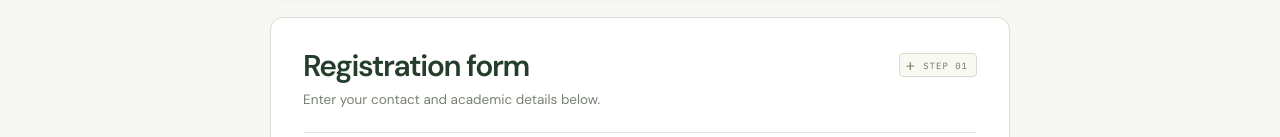
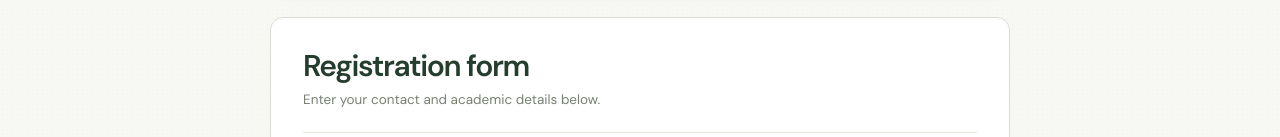
Before and after one commit to smallpenis856-sys/form-, a React (Vite) app: page / in a window 1280 px wide. Shown: the part 293-430 px from the top of the page. Built offline with nearby package versions, Linux system fonts and the light colour scheme.

Commit message:
Remove STEP 01 and STEP 02 badges from registration form headings
Co-authored-by: arena-agent <297053741+arena-agent@users.noreply.github.com>

```diff
--- a/src/components/InquiryForm.tsx
+++ b/src/components/InquiryForm.tsx
@@ -184,7 +184,6 @@ export function InquiryForm({ onSaved, onGenerated }: { onSaved: () => void; onG
         <div className="form-heading">
           <div className="form-title-row">
             <h2 id="notice-step-heading" ref={noticeHeadingRef} tabIndex={-1}>Fee &amp; payment notice</h2>
-            <span className="form-number"><span className="tiny-cross">+</span> STEP 02</span>
           </div>
           <p>Review the fee notice, select your university or college category, and confirm to generate your challan.</p>
         </div>
@@ -224,7 +223,7 @@ export function InquiryForm({ onSaved, onGenerated }: { onSaved: () => void; onG
   return (
     <section className="form-card" id="inquiry-form" aria-labelledby="form-heading" tabIndex={-1}>
       <div className="form-heading">
-        <div className="form-title-row"><h2 id="form-heading">Registration form</h2><span className="form-number"><span className="tiny-cross">+</span> STEP 01</span></div>
+        <div className="form-title-row"><h2 id="form-heading">Registration form</h2></div>
         <p>Enter your contact and academic details below.</p>
       </div>
       <form ref={formRef} noValidate onSubmit={handleContinue} aria-describedby="required-note">
```
